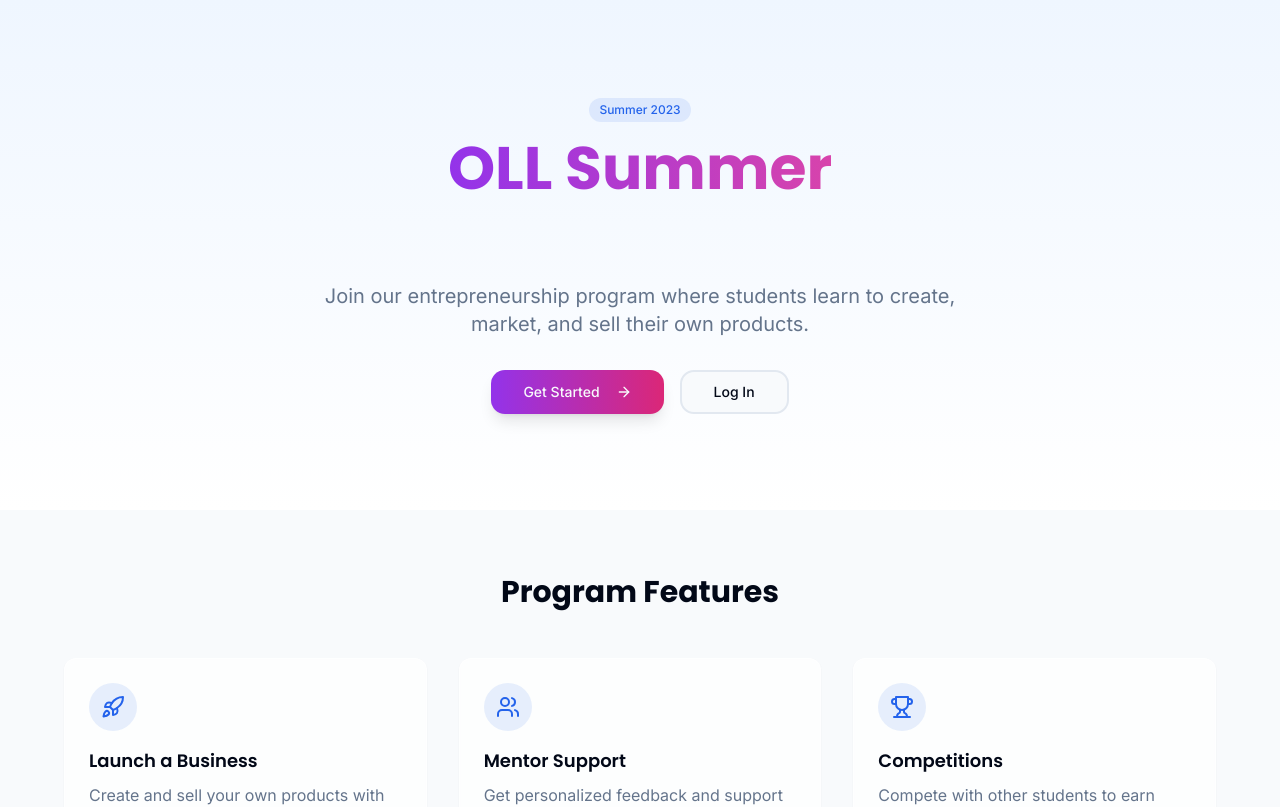
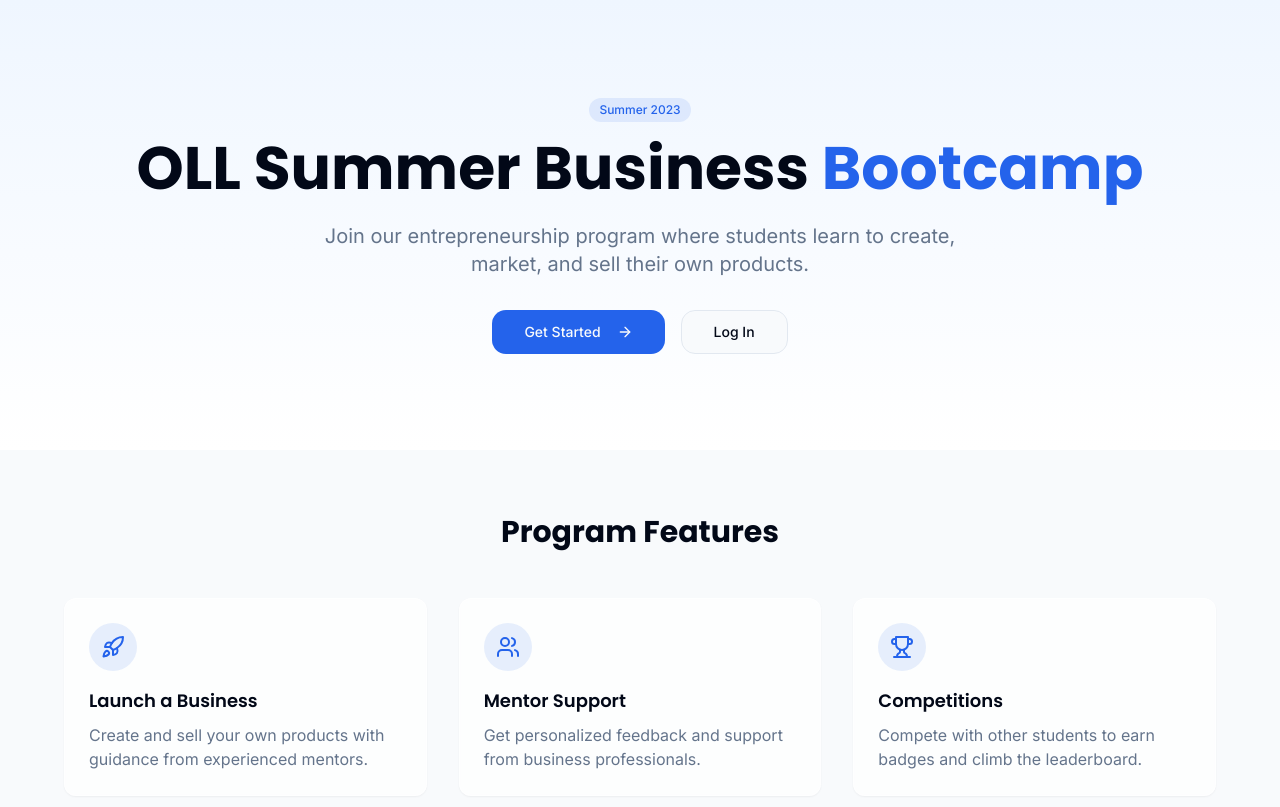
Before and after one commit to 123sussy/business-adventure-portal-71, a React (Vite) app: page / in a window 1280 px wide. Shown: the top 807 px of the page. Built offline with nearby package versions, Linux system fonts and the light colour scheme.

Commit message:
Reverted to edit edt-f42791d8-3657-428b-8eef-751895182d67: "Fix: Remove invalid style prop
Remove the `style` prop from the `FeatureCard` component calls in `Index.tsx` to resolve the TypeScript errors."

```diff
--- a/src/pages/Index.tsx
+++ b/src/pages/Index.tsx
@@ -1,5 +1,5 @@
 
-import React, { useState, useEffect } from 'react';
+import React from 'react';
 import { Link } from 'react-router-dom';
 import { ArrowRight, Rocket, Users, Trophy, Star } from 'lucide-react';
 import { Button } from '@/components/ui/button';
@@ -34,22 +34,6 @@ const FeatureCard = ({
 );
 
 const Index = () => {
-  const [textIndex, setTextIndex] = useState(0);
-  const rotatingTexts = [
-    "Business Bootcamp",
-    "Entrepreneurship Program",
-    "Startup Academy",
-    "Innovation Workshop"
-  ];
-
-  useEffect(() => {
-    const interval = setInterval(() => {
-      setTextIndex(prevIndex => (prevIndex + 1) % rotatingTexts.length);
-    }, 3000);
-
-    return () => clearInterval(interval);
-  }, []);
-
   return (
     <div className="min-h-screen">
       {/* Hero Section */}
@@ -58,27 +42,19 @@ const Index = () => {
           <div className="inline-block animate-fade-in">
             <span className="badge-primary mb-4">Summer 2023</span>
           </div>
-          <h1 className="text-4xl md:text-6xl font-bold mb-6 animate-fade-in relative" style={{animationDelay: '0.1s'}}>
-            <span className="bg-clip-text text-transparent bg-gradient-to-r from-purple-600 via-pink-500 to-orange-500">
-              OLL Summer <br />
-              <span className="relative">
-                <span className="opacity-0">Business Bootcamp</span>
-                <span className="absolute left-0 right-0 top-0 bottom-0 flex justify-center items-center overflow-hidden transition-all duration-500">
-                  {rotatingTexts[textIndex]}
-                </span>
-              </span>
-            </span>
+          <h1 className="text-4xl md:text-6xl font-bold mb-6 animate-fade-in" style={{animationDelay: '0.1s'}}>
+            OLL Summer Business <span className="text-primary">Bootcamp</span>
           </h1>
           <p className="text-xl text-muted-foreground max-w-2xl mx-auto mb-8 animate-fade-in" style={{animationDelay: '0.2s'}}>
             Join our entrepreneurship program where students learn to create, market, and sell their own products.
           </p>
           <div className="flex flex-col sm:flex-row gap-4 justify-center animate-fade-in" style={{animationDelay: '0.3s'}}>
-            <Button size="lg" asChild className="bg-gradient-to-r from-purple-600 to-pink-600 hover:from-purple-700 hover:to-pink-700 shadow-lg hover:shadow-xl transition-all">
+            <Button size="lg" asChild>
               <Link to="/dashboard">
                 Get Started <ArrowRight className="ml-2" size={16} />
               </Link>
             </Button>
-            <Button size="lg" variant="outline" asChild className="border-2 hover:bg-gray-50 transition-all">
+            <Button size="lg" variant="outline" asChild>
               <Link to="/login">Log In</Link>
             </Button>
           </div>
@@ -143,7 +119,7 @@ const Index = () => {
         <div className="max-w-4xl mx-auto text-center">
           <h2 className="text-3xl font-bold mb-4">Ready to Start Your Business Journey?</h2>
           <p className="text-muted-foreground mb-8">Join hundreds of students who are building their entrepreneurial skills.</p>
-          <Button size="lg" asChild className="bg-gradient-to-r from-purple-600 to-pink-600 hover:from-purple-700 hover:to-pink-700 shadow-lg hover:shadow-xl transition-all">
+          <Button size="lg" asChild>
             <Link to="/register">
               Register Now <ArrowRight className="ml-2" size={16} />
             </Link>
```
